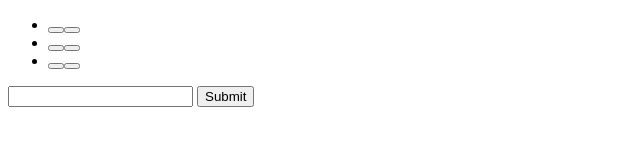
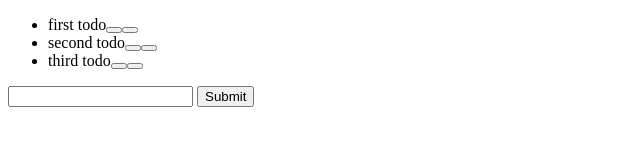
Before and after one commit to FAC-11/week2-dyrt, a website: page index.html in a window 1280 px wide. Shown: the whole page, without its empty margins (0-640 px from the left). Drawn offline with Linux system fonts and the light colour scheme.

Commit message:
added descriptions in DOM

```diff
--- a/dom.js
+++ b/dom.js
@@ -18,7 +18,10 @@
     // you will need to use addEventListener
 
     // add span holding description
-
+    var descriptionNode = document.createElement('span');
+    descriptionNode.textContent = todo.description;
+    descriptionNode.classList.add('todo__description');
+    todoNode.appendChild(descriptionNode);
     // this adds the delete button
     var deleteButtonNode = document.createElement('button');
     deleteButtonNode.addEventListener('click', function(event) {
--- a/style.css
+++ b/style.css
@@ -1,3 +1,8 @@
+/* styling for to do list items */
+.todo__description {
+
+}
+
 .todo__deletebutton {
 
 }
```
